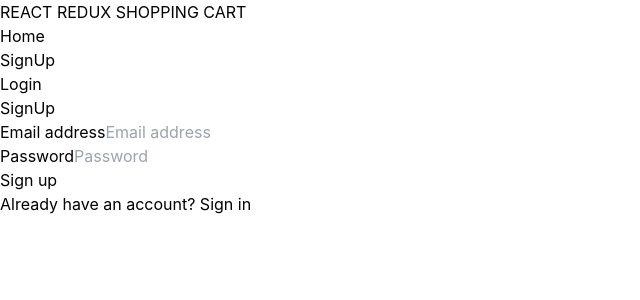
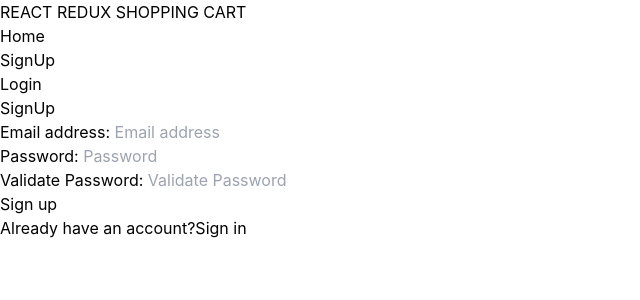
Before and after one commit to yagelarbiv/shopping-cart-app-react, a React (Create React App) app: page /signup in a window 1280 px wide. Shown: the top 300 px of the page, without its empty margins (0-640 px from the left). Built offline with nearby package versions, Linux system fonts and the light colour scheme; no server answers.

Commit message:
added validate password

```diff
--- a/src/Pages/Login.jsx
+++ b/src/Pages/Login.jsx
@@ -5,8 +5,10 @@ import { NavLink, useNavigate } from "react-router-dom";
 
 export default function Login() {
   const navigate = useNavigate();
+
   const [email, setEmail] = useState("");
   const [password, setPassword] = useState("");
+
   const onLogin = (e) => {
     e.preventDefault();
     signInWithEmailAndPassword(auth, email, password)
@@ -17,11 +19,10 @@ export default function Login() {
         console.log(user);
       })
       .catch((error) => {
-        const errorCode = error.code;
-        const errorMessage = error.message;
-        console.log(errorCode, errorMessage);
+        console.log(error);
       });
   };
+
   return (
     <>
       <main>
--- a/src/Pages/Signup.jsx
+++ b/src/Pages/Signup.jsx
@@ -8,24 +8,28 @@ export default function SignUp() {
 
   const [email, setEmail] = useState("");
   const [password, setPassword] = useState("");
+  const [ValidatePassword, setValidatePassword] = useState("");
+  const [errorPassword, setErrorPassword] = useState("");
+
 
   const onSubmit = async (e) => {
     e.preventDefault();
-
+    if(password === ValidatePassword) {
+      setErrorPassword("");
         await createUserWithEmailAndPassword(auth, email, password)
         .then((userCredential) => {
           // Signed in
           const user = userCredential.user;
           console.log(user);
           navigate("/login");
-        // ...
         })
         .catch((error) => {
-        const errorCode = error.code;
-        const errorMessage = error.message;
-        console.log(errorCode, errorMessage);
-        // ..
+          console.log(error);
         });
+      }
+      else {
+        setErrorPassword("Passwords do not match");
+      }
   };
 
   return (
@@ -34,15 +38,15 @@ export default function SignUp() {
         <div className="flex justify-center">
           <div className="w-25 h-35 shadow-2xl p-10 rounded-xl">
             <h1 className="text-red-900 font-bold text-xl sm:text-2xl mb-2 md:text-3xl cursor-pointer tracking-wide">
-              {" "}
-              SignUp{" "}
+              SignUp
             </h1>
             <form>
               <div className="mb-3">
-                <label htmlFor="email-address">Email address</label>
+                <label htmlFor="email-address">Email address: </label>
                 <input
                   type="email"
                   label="Email address"
+                  className="p-1 border-2 rounded-lg"
                   value={email}
                   onChange={(e) => setEmail(e.target.value)}
                   required
@@ -51,14 +55,28 @@ export default function SignUp() {
               </div>
 
               <div className="mb-3">
-                <label htmlFor="password">Password</label>
+                <label htmlFor="password">Password: </label>
                 <input
                   type="password"
                   label="Create password"
+                  className="p-1 border-2 rounded-lg"
                   value={password}
                   onChange={(e) => setPassword(e.target.value)}
                   required
                   placeholder="Password"
+                />
+              </div>
+
+              <div className="mb-3">
+                <label htmlFor="password">Validate Password: </label>
+                <input
+                  type="password"
+                  label="Create password"
+                  className="p-1 border-2 rounded-lg"
+                  value={ValidatePassword}
+                  onChange={(e) => setValidatePassword(e.target.value)}
+                  required
+                  placeholder="Validate Password"
                 />
               </div>
 
@@ -69,9 +87,10 @@ export default function SignUp() {
               >
                 Sign up
               </button>
+              <p>{errorPassword}</p>
             </form>
             <p>
-              Already have an account?{" "}
+              Already have an account?
               <NavLink className={"text-red-900 text-lg"} to="/login">
                 Sign in
               </NavLink>
--- a/src/Pages/home.jsx
+++ b/src/Pages/home.jsx
@@ -8,9 +8,9 @@ export default function Home() {
   const [products, setProducts] = useState([]);
   const [Categories, setCategories] = useState([]);
   const [loading, setLoading] = useState(false);
+  console.log(useLocation());
   const { state } = useLocation();
   const { open } = state;
-  console.log(open);
 
   async function fetchListOfProducts() {
     let Service = new ProductsService();
--- a/src/Service/Products-Service.js
+++ b/src/Service/Products-Service.js
@@ -2,7 +2,7 @@ import axios from "axios";
 
 export default class ProductsService {
 
-    ProductsURL= "http://localhost:3000/products";
+    ProductsURL= "http://localhost:3001/products";
     CategoriesURL = "http://localhost:3002/Categories";
 
   getProducts(){
```
Lines whose indentation alone changed are shown as unchanged.
